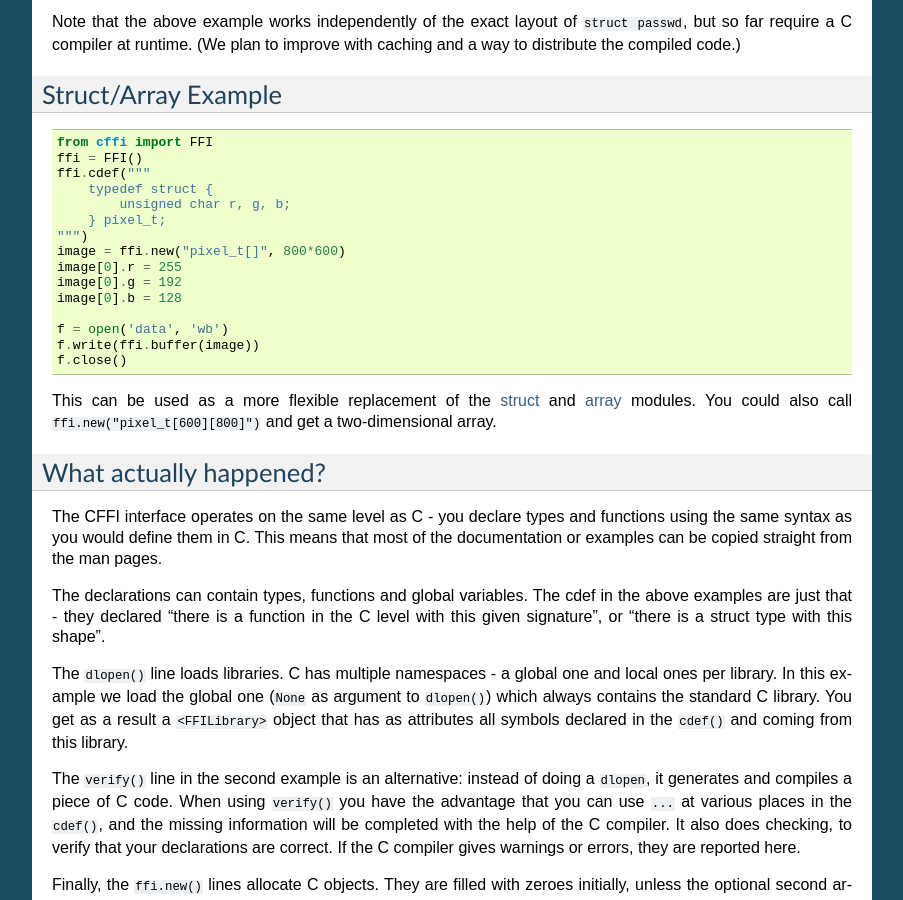
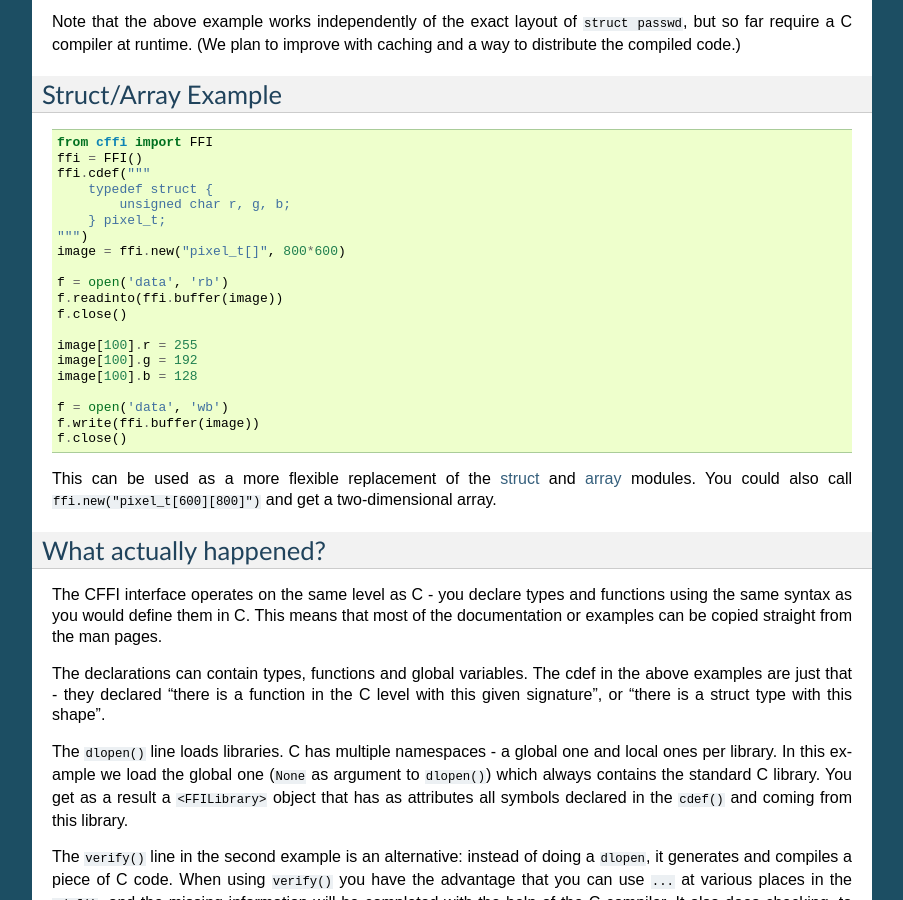
Before and after one commit to tharvik/cffi, a Sphinx documentation site: the page built from doc/source/index.rst, in a window 1280 px wide and 900 px high, scrolled down 1369 px. Shown: the whole window, without its empty margins (198-1101 px from the left). Built offline with Sphinx 7.4.7, drawn with Linux system fonts in a browser that asks for light colours.

Commit message:
Update the example: the buffer is read-write.

```diff
--- a/doc/source/index.rst
+++ b/doc/source/index.rst
@@ -120,9 +120,14 @@ Struct/Array Example
         } pixel_t;
     """)
     image = ffi.new("pixel_t[]", 800*600)
-    image[0].r = 255
-    image[0].g = 192
-    image[0].b = 128
+
+    f = open('data', 'rb')
+    f.readinto(ffi.buffer(image))
+    f.close()
+
+    image[100].r = 255
+    image[100].g = 192
+    image[100].b = 128
 
     f = open('data', 'wb')
     f.write(ffi.buffer(image))
```
